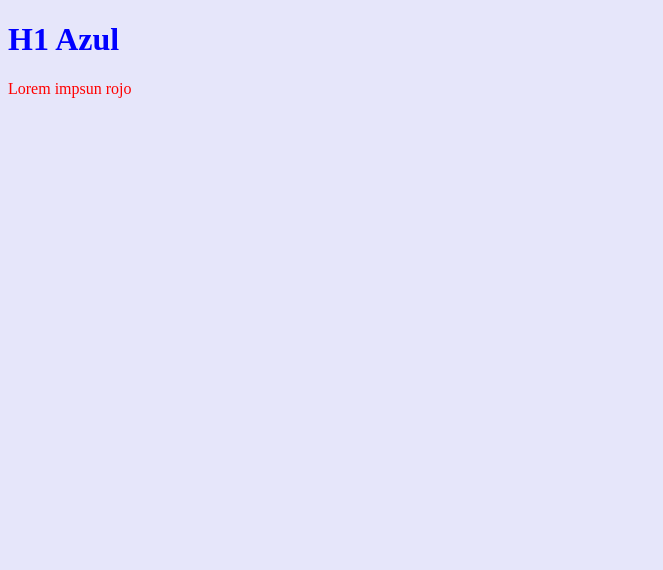
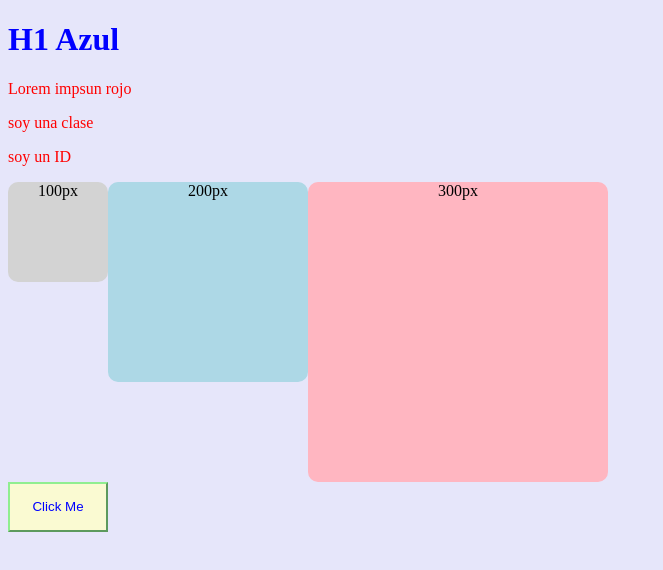
Before and after one commit to juani-ml/nucba-git, a plain HTML site: page clase5/index.html in a window 1280 px wide. Shown: the whole page, without its empty margins (0-663 px from the left). Drawn offline with Linux system fonts and the light colour scheme.

Commit message:
end of class 5

```diff
--- a/clase5/index.html
+++ b/clase5/index.html
@@ -18,5 +18,15 @@
     <!--Inline style-->
     <h1 style="color: blue;">H1 Azul</h1>
     <p>Lorem impsun rojo</p>
+    <!--p.algo-->
+    <p class="algo">soy una clase</p>
+    <!--p#soyunID-->
+    <p id="soyunID">soy un ID</p>
+    <div class="cajota">
+        <div class="caja">100px</div>
+        <div class="caja-mediana">200px</div>
+        <div class="caja-grande">300px</div>
+    </div>
+    <button class="boton">click me</button>
 </body>
 </html>
--- a/clase5/style.css
+++ b/clase5/style.css
@@ -1,3 +1,37 @@
 p{
-    color: red
+    color: red;
 }
+
+.boton{
+    border-color: lightgreen;
+    color: blue;
+    background-color: lightgoldenrodyellow;
+    width: 100px;
+    height: 50px;
+    text-transform: capitalize;
+}
+
+.cajota{
+    display: flex;
+}
+.caja{
+    width: 100px;
+    height: 100px;
+    background-color: lightgray;
+    text-align: center;
+    border-radius:10px;
+}
+.caja-mediana{
+    width: 200px;
+    height: 200px;
+    background-color: lightblue;
+    text-align: center;
+    border-radius:10px;
+}
+.caja-grande{
+    width: 300px;
+    height: 300px;
+    background-color: lightpink;
+    text-align: center;
+    border-radius:10px;
+}
```
